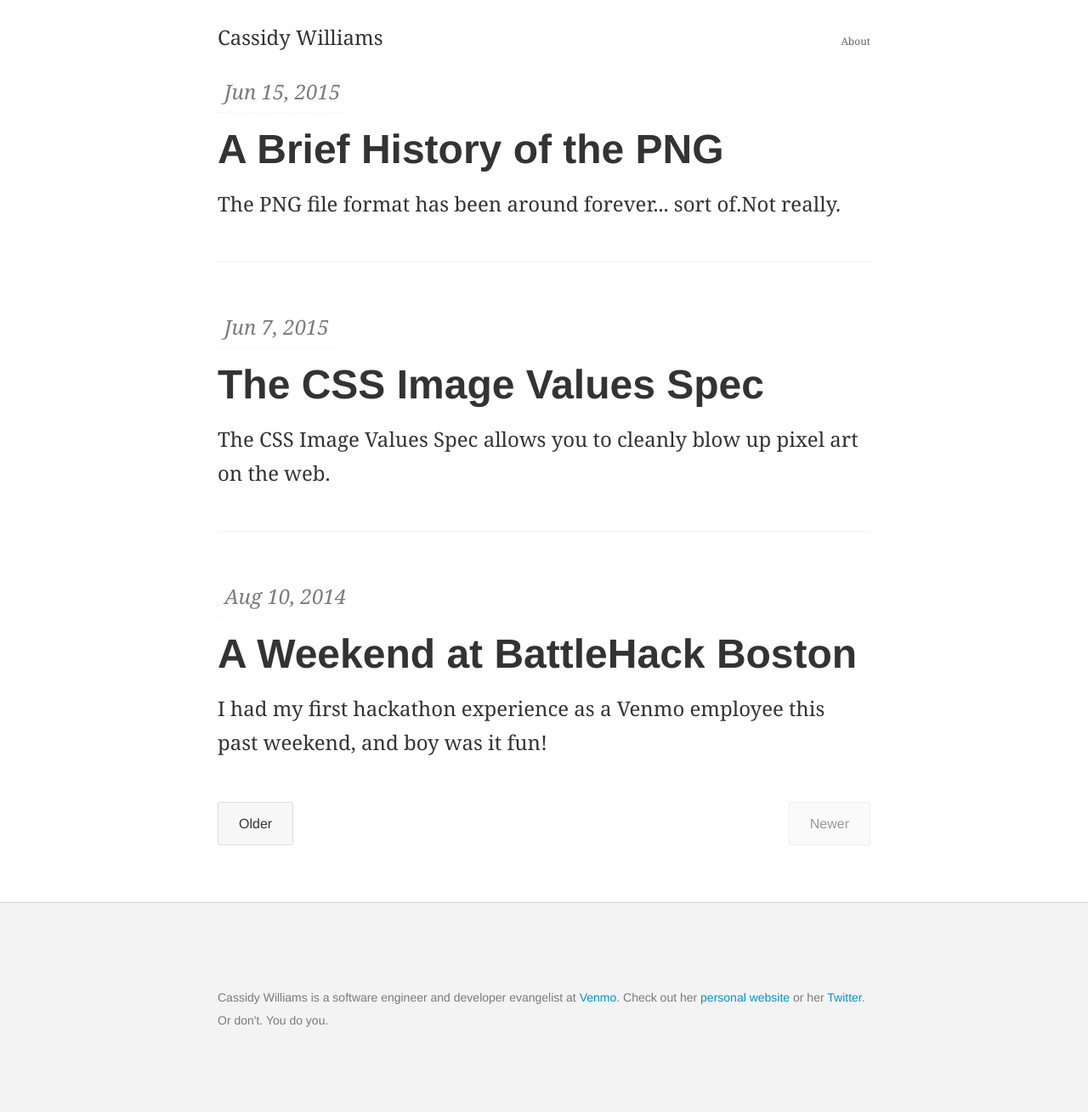
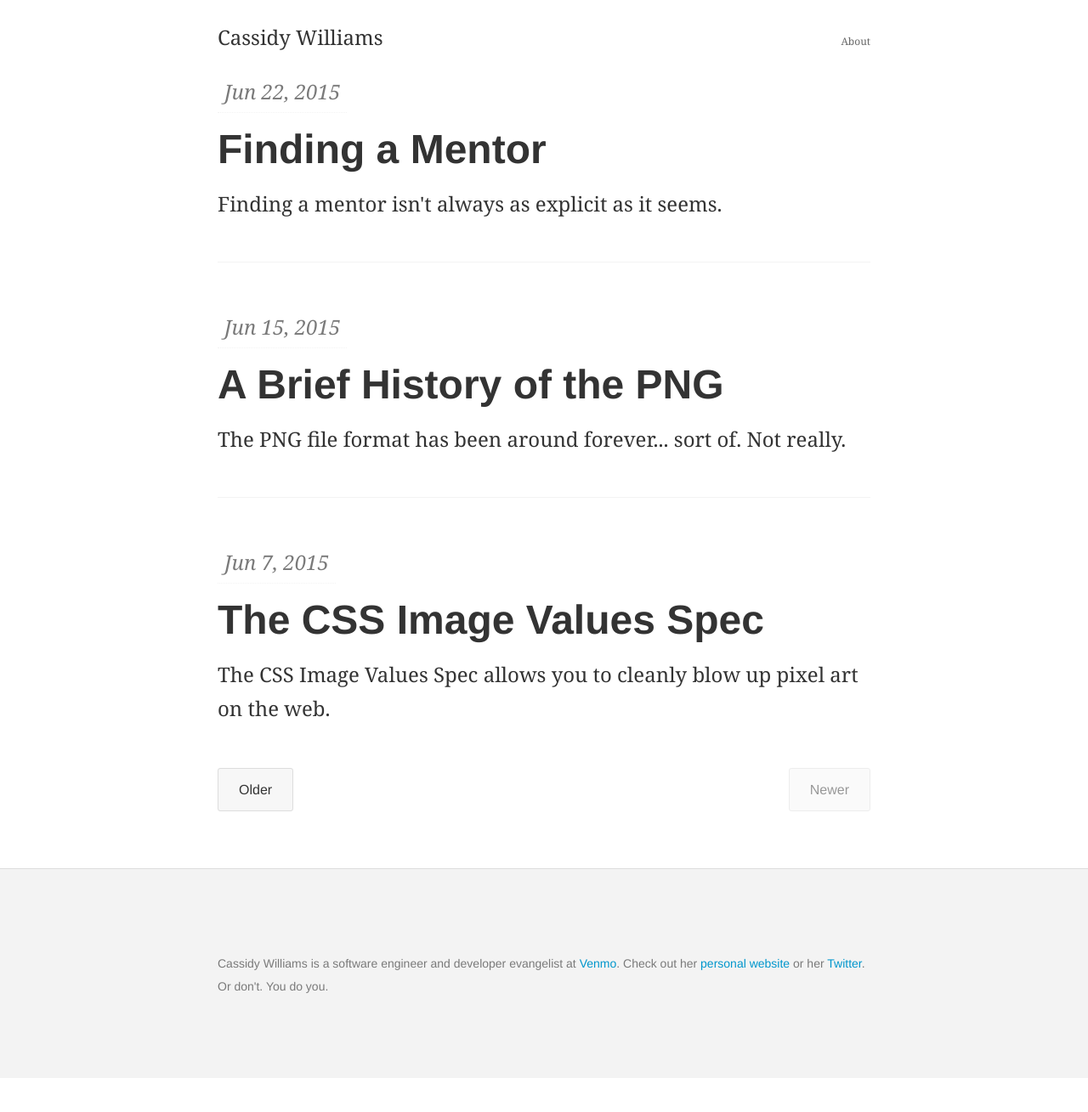
Before and after one commit to cassidoo/cassidoo.github.io, a Jekyll site: the page built from index.html, in a window 1280 px wide. Shown: the whole page at 85% size. Built offline with Jekyll 4.4.1, drawn with Linux system fonts in a browser that asks for light colours; the list of posts is cut into pages by our own code; after the commit the page ends 1269 px from its top, so only the background shows below that; some of the changed lines change nothing that is shown.

Commit message:
Finding a Mentor

```diff
--- /dev/null
+++ b/_posts/2015-06-22-finding-a-mentor.md
@@ -0,0 +1,43 @@
+---
+layout: post
+title: "Finding a Mentor"
+date: 2015-06-22 02:55:00
+summary: Finding a mentor isn't always as explicit as it seems.
+categories: mentorship
+---
+
+I feel like I see a, "how do I find a mentor?" post or an email asking about mentorship twice a week at the very least.
+
+I wrote this to answer those questions.
+
+Finding a mentor isn't some magical moment where you meet and someone puts their hand on your head saying, "I will mentor you, my child."
+
+![pic](http://i.imgur.com/eucxwpW.gif)
+
+Finding a mentor is really just a matter of keeping communication lines open.  Once you meet someone, continue talking and building a relationship with them.  There's so many ways to do this.  Go to a meetup, chat with people in forums or Facebook groups, have a coffee chat, video chat someone, email someone (as if they're your pen pal, not like a cover letter).
+
+## What you should look for in a mentor
+
+ - *Someone who wants a mentee*.  Sometimes, you won't get a reply to that email asking for coffee.  Sometimes, people won't chat with you.  That's okay.  You want someone who wants the relationship.
+ - *Someone you can be friends with*.  Your mentor isn't just someone you suck advice from.  You should enjoy your relationship with them, they should be someone around whom you can be yourself.  If you have a very formal, not really comfortable relationship, you won't be able to easily converse with each other to get the guidance for which you're seeking.
+ - *Someone who doesn't compete with you*.  You want someone that can help celebrate your accomplishments, not feel threatened by them.
+ - *Someone who drives you to succeed*.  A good mentor will be someone who can push you to be the best that you can be, even if it's just by finding someone else that can answer your questions, or by just being a good role model.
+
+## How to be a good mentee
+
+ - *Don't just suck information out of your mentor*.  Nobody likes someone who is just in it for themselves, who is selfish with their information.  Build a relationship that's give and take with your mentor, don't just email them once a month with your latest problem.
+ - *Lift as you climb*.  As you move up with your career, help people who are like you who could use your own advice.  A great mentee gives back.
+ - *Accept things your mentor tells you, even if it's not what you want to hear*.  Sometimes it's hard to absorb frank feedback.  But, it's necessary to do so if you really want to internalize the information you're getting.  Sometimes things don't go the way you want, and sometimes you just want to be further along, like your mentor.  It can be frustrating sometimes when things don't go your way, but trust the advice you get.  Sure, that doesn't mean you have to follow *all* of it, but trust that it's coming from someone who cares.
+
+## Thank you to my mentors
+
+My mentors are amazing women who I look up to every single day as they're making the world a better place.  I'm going to link to their Twitter handles here, and tell you how I met each of them.
+
+ - [Jennifer Arguello](https://twitter.com/engijen) - I met Jennifer at the White House Tech Inclusion Summit, where we hit it off talking about diversity in tech and her time with the Latino Startup Alliance.  I made sure to keep in touch since I would be interning in the Bay Area, where she's located, and we've been chatting ever since.
+ - [Kelly Hoey](https://twitter.com/jkhoey) - I met Kelly at a women in tech hackathon, and then she ended up being on my team on the [British Airways UnGrounded Thinking hackathon](http://ungroundedthinking.com/).  She and I both live in NYC, now, and we see each other regularly at speaking engagements and chat over email about networking and inclusion.
+ - [Rane Johnson](https://twitter.com/sfbayrane) - I met Rane at the [Grace Hopper Celebration for Women in Computing](http://gracehopper.org) in 2011, and then again when I interned at Microsoft in 2012.  She and I started emailing and video chatting each other during my senior year of college, when I started working with her on the [Big Dream Documentary](http://bigdreammovement.com) and the International Women's Hackathon at the USA Science and Engineering Festival.
+ - [Ruthe Farmer](https://twitter.com/ruthef) - I first met Ruthe back in 2010 during my senior year of high school when I won the [Illinois NCWIT Aspirations Award](https://www.aspirations.org/).  She and I have been talking with each other at events and conferences and meetups (and even just online) almost weekly since then about getting more girls into tech, working, and everything in between.
+
+These women have helped me probably more than they can imagine, even when they're just a listening ear when I'm asking endless questions about what I should do next with my career or how I should approach certain situations.  They're amazing, influential, and make a *real* difference in hundreds (even thousands) of lives with their work, and I strive to be like them someday.
+
+I hope that you find someone like them to work with.  It's, in the realest sense of the phrase, life-changing.
```
Also changed, not shown: _posts/2015-06-15-the-history-of-the-png.md (+1 -1 lines).
